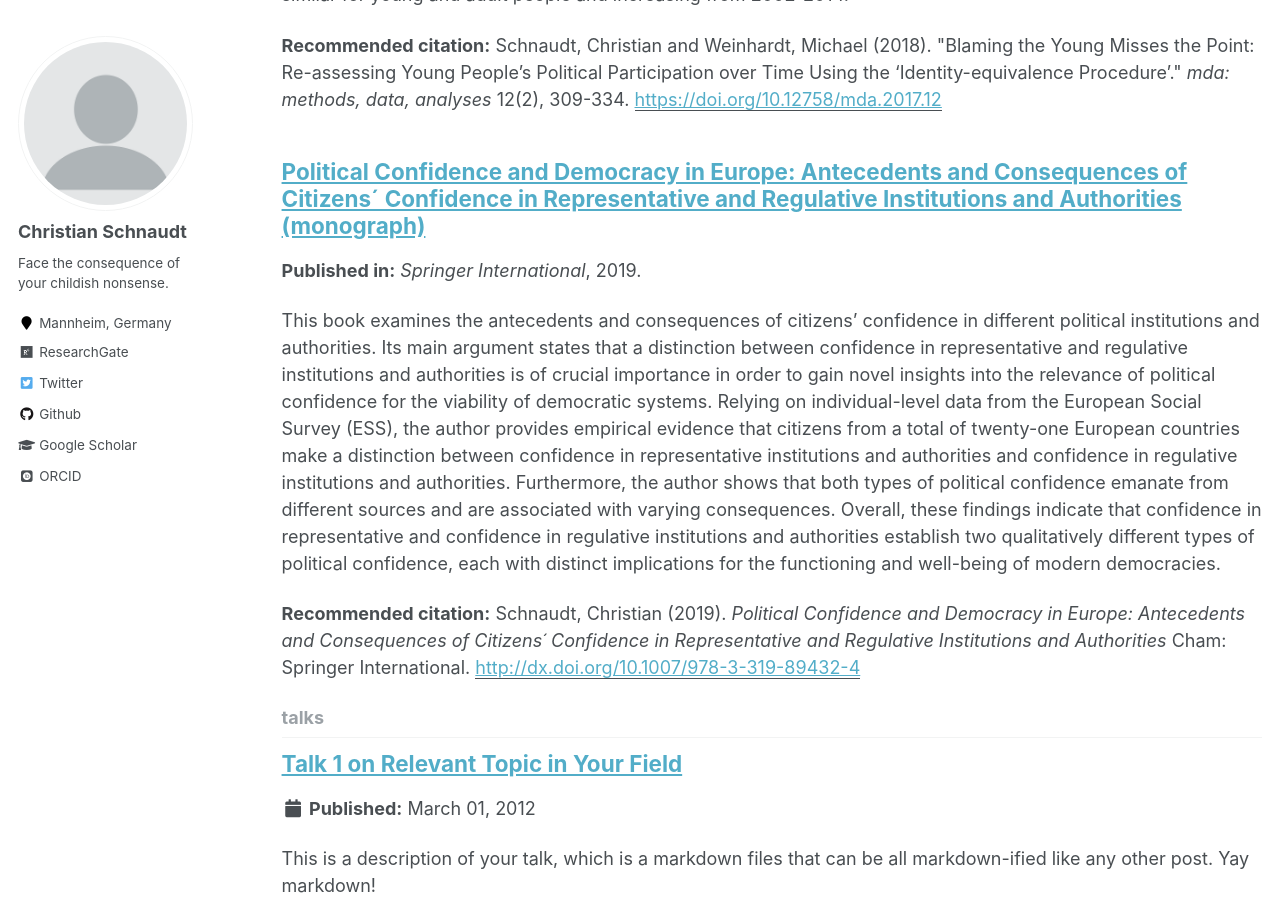
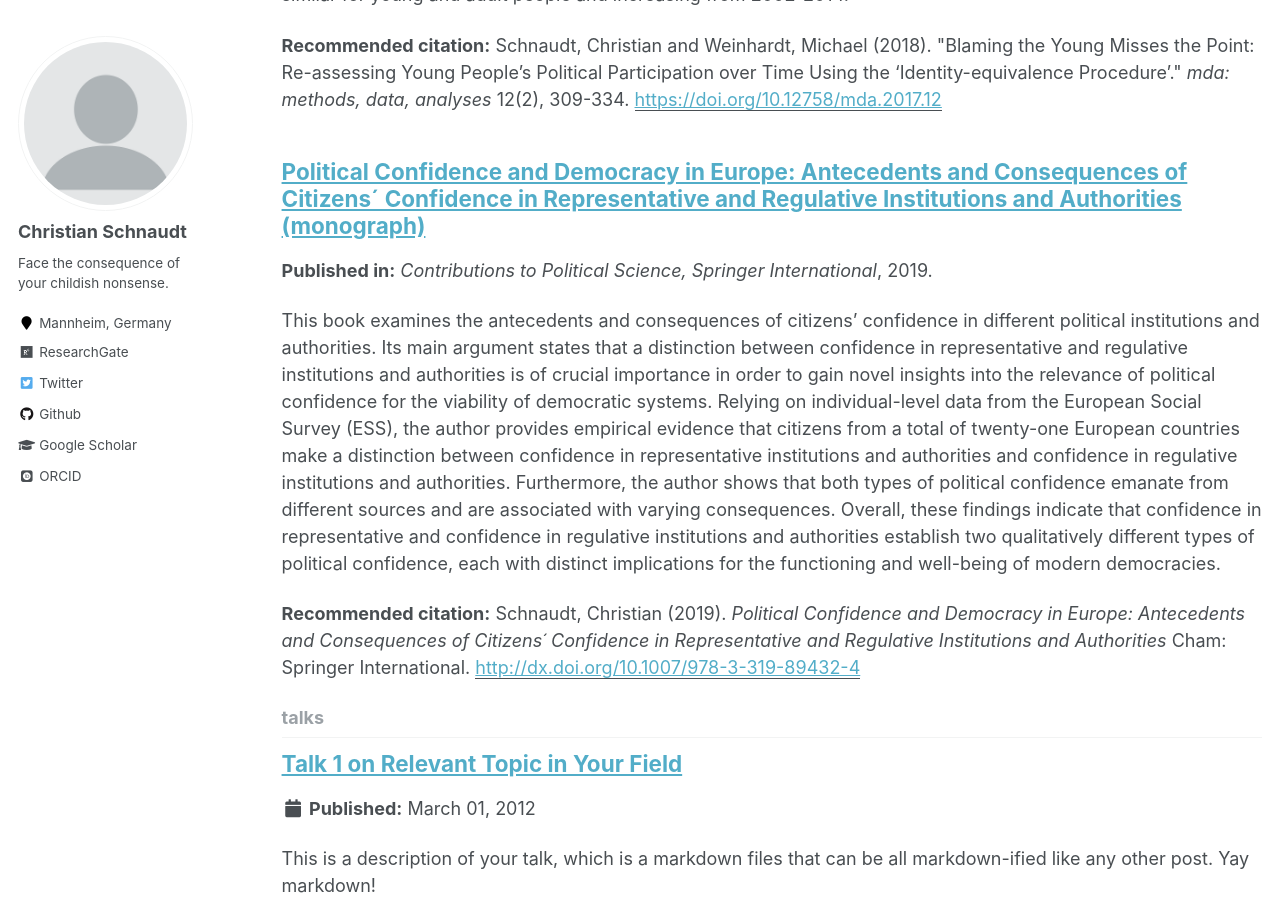
Before and after one commit to cschnaudt/cschnaudt.github.io, a Jekyll site: the page built from _pages/collection-archive.html, in a window 1280 px wide and 900 px high, scrolled down 4298 px. Built offline with Jekyll 4.4.1, drawn with Linux system fonts in a browser that asks for light colours; some web fonts are replaced.

Commit message:
Update 2019-01-01-Confidence-Springer.md

```diff
--- a/_publications/2019-01-01-Confidence-Springer.md
+++ b/_publications/2019-01-01-Confidence-Springer.md
@@ -4,7 +4,7 @@ collection: publications
 permalink: /publication/2019-01-01-Confidence-Springer
 excerpt: 'This book examines the antecedents and consequences of citizens’ confidence in different political institutions and authorities. Its main argument states that a distinction between confidence in representative and regulative institutions and authorities is of crucial importance in order to gain novel insights into the relevance of political confidence for the viability of democratic systems. Relying on individual-level data from the European Social Survey (ESS), the author provides empirical evidence that citizens from a total of twenty-one European countries make a distinction between confidence in representative institutions and authorities and confidence in regulative institutions and authorities. Furthermore, the author shows that both types of political confidence emanate from different sources and are associated with varying consequences. Overall, these findings indicate that confidence in representative and confidence in regulative institutions and authorities establish two qualitatively different types of political confidence, each with distinct implications for the functioning and well-being of modern democracies.'
 date: 2019-01-01
-venue: 'Springer International'
+venue: 'Contributions to Political Science, Springer International'
 paperurl: 'http://dx.doi.org/10.1007/978-3-319-89432-4'
 citation: 'Schnaudt, Christian (2019). <i>Political Confidence and Democracy in Europe: Antecedents and Consequences of Citizens´ Confidence in Representative and Regulative Institutions and Authorities</i> Cham: Springer International.'
 ---
```
